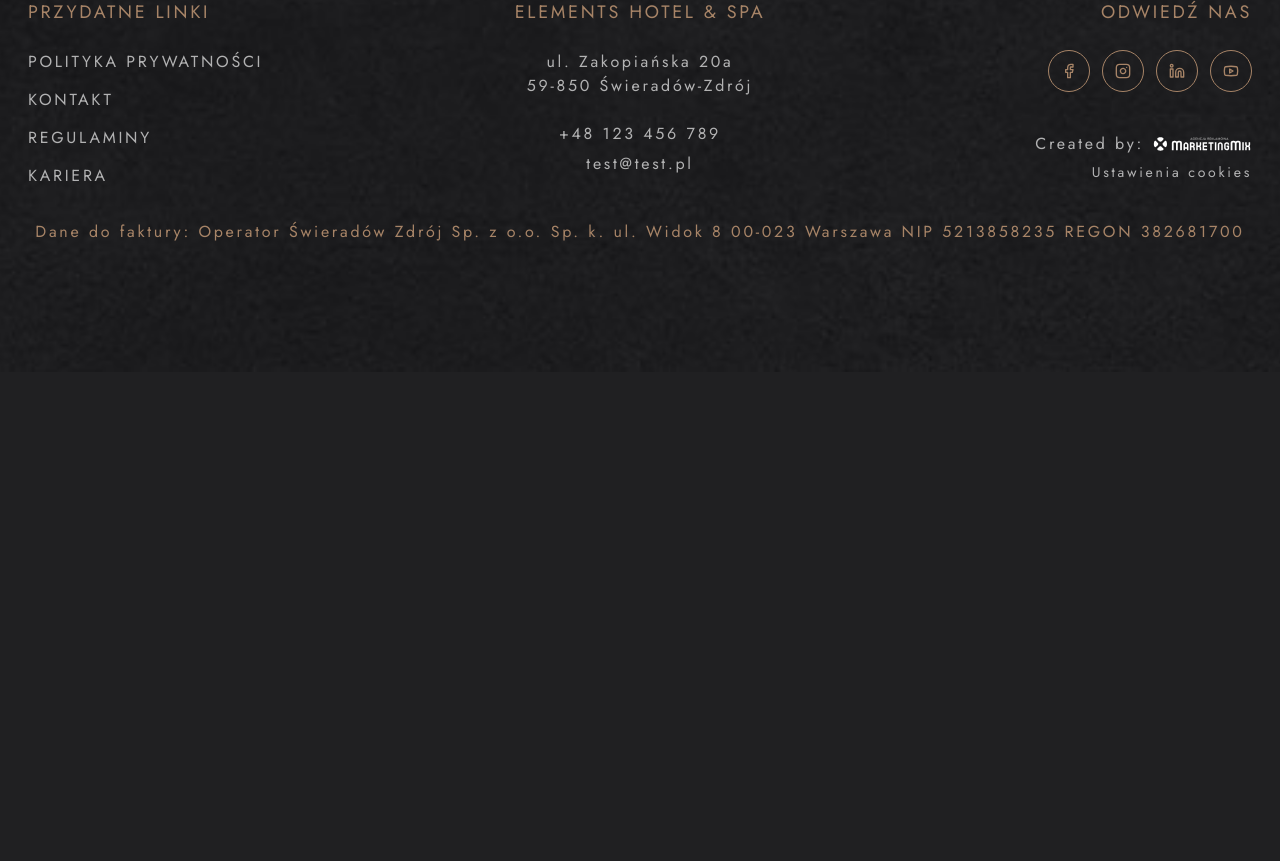
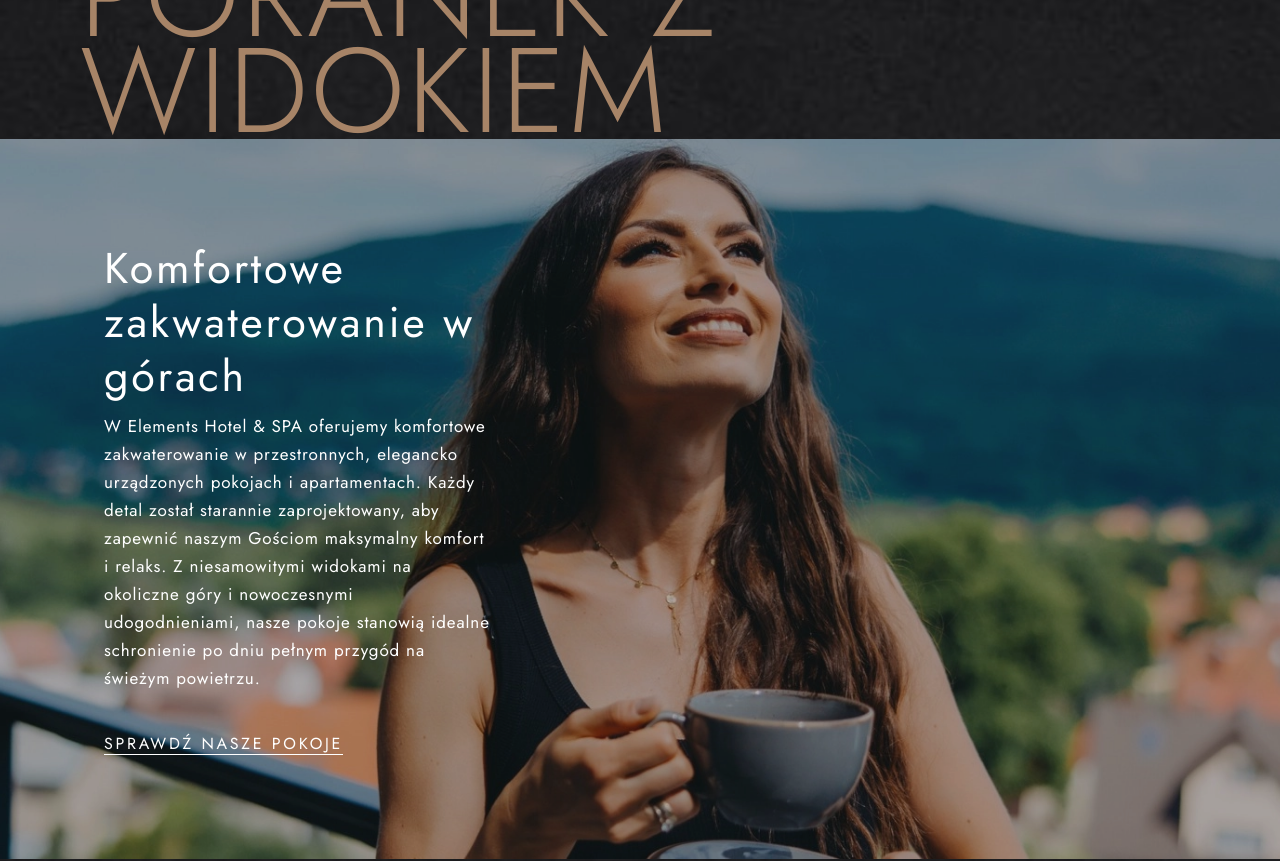
Before and after one commit to MarketingMixSudo/elementsHotel--template, a Next.js app: page / in a window 1280 px wide. Shown: the part 3180-4041 px from the top of the page. Before the commit the page ends 3552 px from the top, so only its background shows below. Built offline with nearby package versions, Linux system fonts and the light colour scheme.

Commit message:
add morning section

```diff
--- a/app/page.tsx
+++ b/app/page.tsx
@@ -1,15 +1,15 @@
-import Hero from "@/components/home/hero";
-import About from "@/components/home/about";
-import Children from "@/components/home/children";
-
+import Hero from '@/components/home/hero'
+import About from '@/components/home/about'
+import Children from '@/components/home/children'
+import Morning from '@/components/home/morning'
 
 export default function Home() {
-  return (
-   <>
-   <Hero/>
-   <About/>
-   <Children/>
-
-   </>
-  );
+	return (
+		<>
+			<Hero />
+			<About />
+			<Children />
+			<Morning />
+		</>
+	)
 }
--- a/components/home/about.tsx
+++ b/components/home/about.tsx
@@ -8,7 +8,7 @@ import about from '@/public/assets/about.jpg'
 
 const About = () => {
 	return (
-		<TextImageBlock img={about} alt='about image' heading='Hotel o doskonałej lokalizacji'>
+		<TextImageBlock idName='hotel' img={about} alt='about image' heading='Hotel o doskonałej lokalizacji'>
 			<p className='text'>
 				Zachwyć się unikatowym położeniem w uzdrowiskowej miejscowości Świeradów-Zdrój. Poznaj hotel otoczony
 				klimatyczną scenerią Gór Izerskich, z doskonałą lokalizacją blisko
--- a/components/home/hero.tsx
+++ b/components/home/hero.tsx
@@ -1,6 +1,6 @@
-import Link from 'next/link'
+import LinkBtn from '@/components/link-btn'
+
 import { ChevronDown, ChevronRight, Check } from 'lucide-react'
-import LinkBtn from '@/components/link-btn'
 
 const Panel = () => {
 	const Item = ({ children }: { children: React.ReactNode }) => {
@@ -70,10 +70,10 @@ const Hero = () => {
 				</div>
 			</div>
 
-			<Link href='/#hotel' className='absolute left-7 bottom-6 z-20 flex justify-center items-center gap-1 group'>
+			<a href='#hotel' className='absolute left-7 bottom-6 z-20 flex justify-center items-center gap-1 group'>
 				<span className='text-sm font-semibold uppercase group-hover:text-primary-400 duration-300'>zobacz więcej</span>
 				<ChevronDown className='size-4 group-hover:text-primary-400 duration-300 ' />
-			</Link>
+			</a>
 
 			<Panel />
 
--- /dev/null
+++ b/components/home/morning.tsx
@@ -0,0 +1,36 @@
+import Image from 'next/image'
+
+import morning from '@/public/assets/morning.webp'
+import Link from 'next/link'
+
+const Morning = () => {
+	return (
+		<section className='section'>
+			<div className=''>
+				<h2 className='text-6xl md:text-[120px] font-light tracking-[-0.3333] leading-[.8] uppercase text-primary-600 ml-5 lg:ml-20'>
+					Poranek z <br /> widokiem
+				</h2>
+				<div className='relative h-[90vh] 2xl:h-dvh z-20'>
+					<Image src={morning} alt='morning image' fill className='w-full h-full object-cover object-center ' />
+					<div className='absolute inset-0 w-full h-full bg-background-dark/30 z-10'></div>
+
+					<div className=' flex flex-col items-start justify-center text-left text-white px-6 ml-5 lg:ml-20 h-full max-w-[435px]'>
+						<h3 className=' z-20 text-[32px]  md:text-[38px] lg:text-[43px] leading-tight'>Komfortowe zakwaterowanie w górach</h3>
+						<p className='mt-2 max-w-lg z-20 text'>
+							W Elements Hotel & SPA oferujemy komfortowe zakwaterowanie w przestronnych, elegancko urządzonych pokojach
+							i apartamentach. Każdy detal został starannie zaprojektowany, aby zapewnić naszym Gościom maksymalny
+							komfort i relaks. Z niesamowitymi widokami na okoliczne góry i nowoczesnymi udogodnieniami, nasze pokoje
+							stanowią idealne schronienie po dniu pełnym przygód na świeżym powietrzu.
+						</p>
+
+						<Link href='#' className='link !uppercase !md:text-[17px] mt-10 !text-white after:!bg-white z-20'>
+							sprawdź nasze pokoje
+						</Link>
+					</div>
+				</div>
+			</div>
+		</section>
+	)
+}
+
+export default Morning
--- a/components/text-image-block.tsx
+++ b/components/text-image-block.tsx
@@ -1,12 +1,14 @@
 import Image, { StaticImageData } from 'next/image'
 
 const TextImageBlock = ({
+    idName,
 	img,
 	alt,
 	heading,
 	children,
     reverse
 }: {
+    idName?: string
 	img:  StaticImageData | string
 	alt: string
 	heading: string
@@ -14,7 +16,7 @@ const TextImageBlock = ({
     reverse?: boolean
 }) => {
 	return (
-		<section className='section'>
+		<section {...idName ? { id: idName } : {}}  className='section'>
 			<div className='flex flex-col lg:flex-row justify-center gap-12 xl:gap-24 max-w-screen-3xl mx-auto px-5 lg:px-0'>
 				<Image
 					src={img}
```
Also changed, not shown: public/assets/morning.webp (added).
